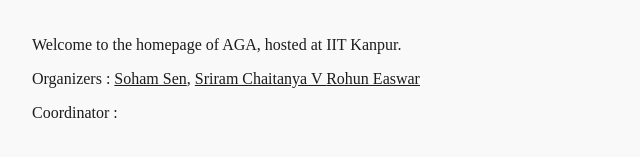
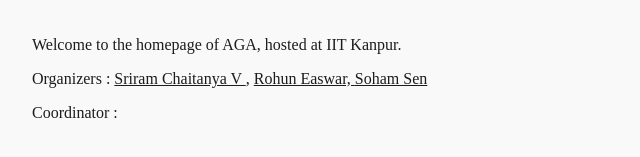
Before and after one commit to seminaireharishchandra/Seminaire-Harish-Chandra.github.io, a plain HTML site: page index.html in a window 1280 px wide. Both pictures are taken after a click on the link "About". Shown: the part 165-322 px from the top of the page, 258-898 px from the left. Drawn offline with nearby package versions, Linux system fonts and the light colour scheme.

Commit message:
Update index.html

```diff
--- a/index.html
+++ b/index.html
@@ -38,7 +38,7 @@
     <div class="content">
       <div id="about">
         <p>Welcome to the homepage of AGA, hosted at IIT Kanpur.</p>
-        <p>Organizers : <a href="mailto:sohams21@iitk.ac.in">Soham Sen</a>, <a href="mailto:sriramcv22@iitk.ac.in">Sriram Chaitanya V </a> <a href="mailto:rohunse21@iitk.ac.in">Rohun Easwar </a></p>
+        <p>Organizers : <a href="mailto:sriramcv22@iitk.ac.in">Sriram Chaitanya V </a>, <a href="mailto:rohunse21@iitk.ac.in">Rohun Easwar, <a href="mailto:sohams21@iitk.ac.in">Soham Sen</a>  </a></p>
         <p>Coordinator : </p>
 
         <! --  <img src="bust.jpeg"
```
